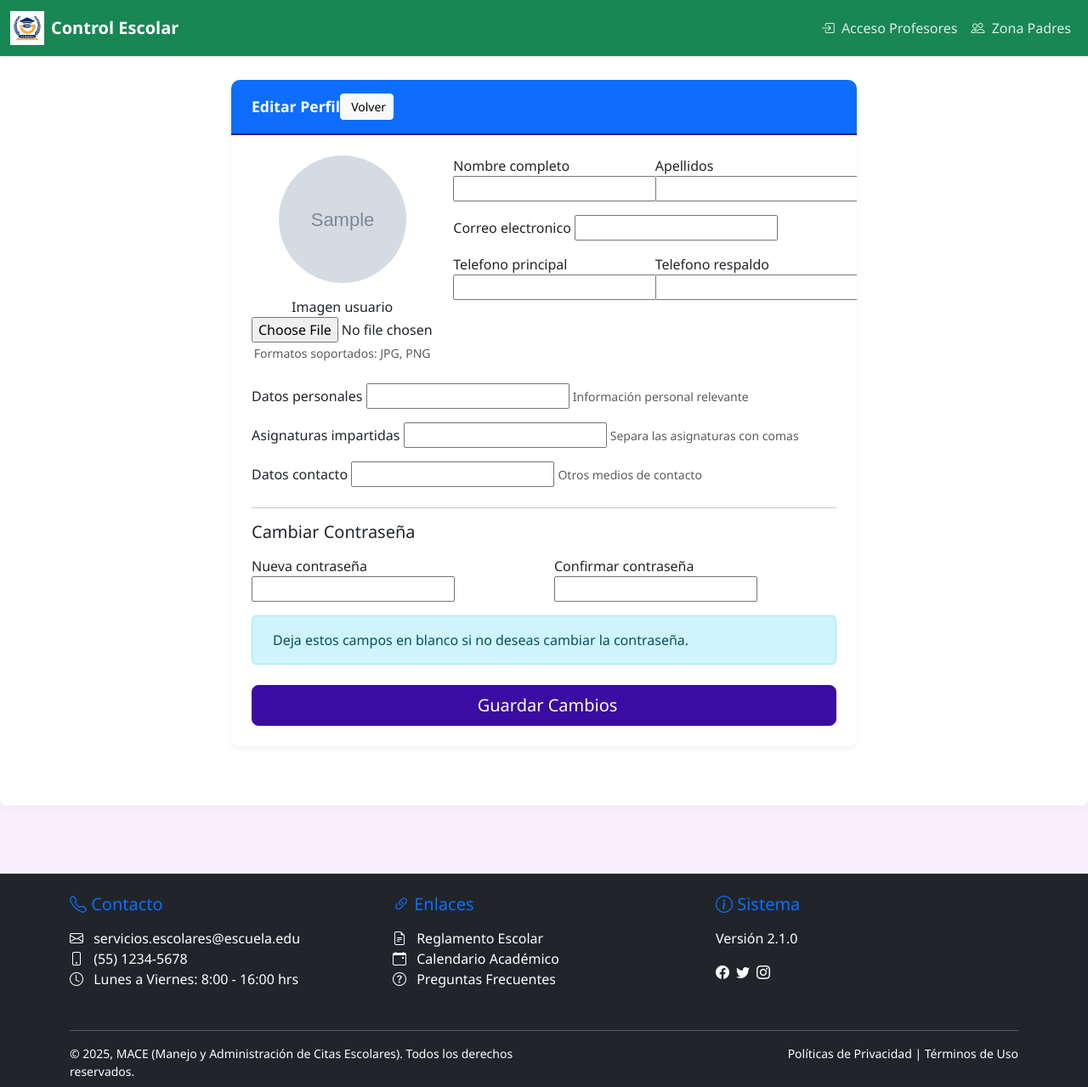
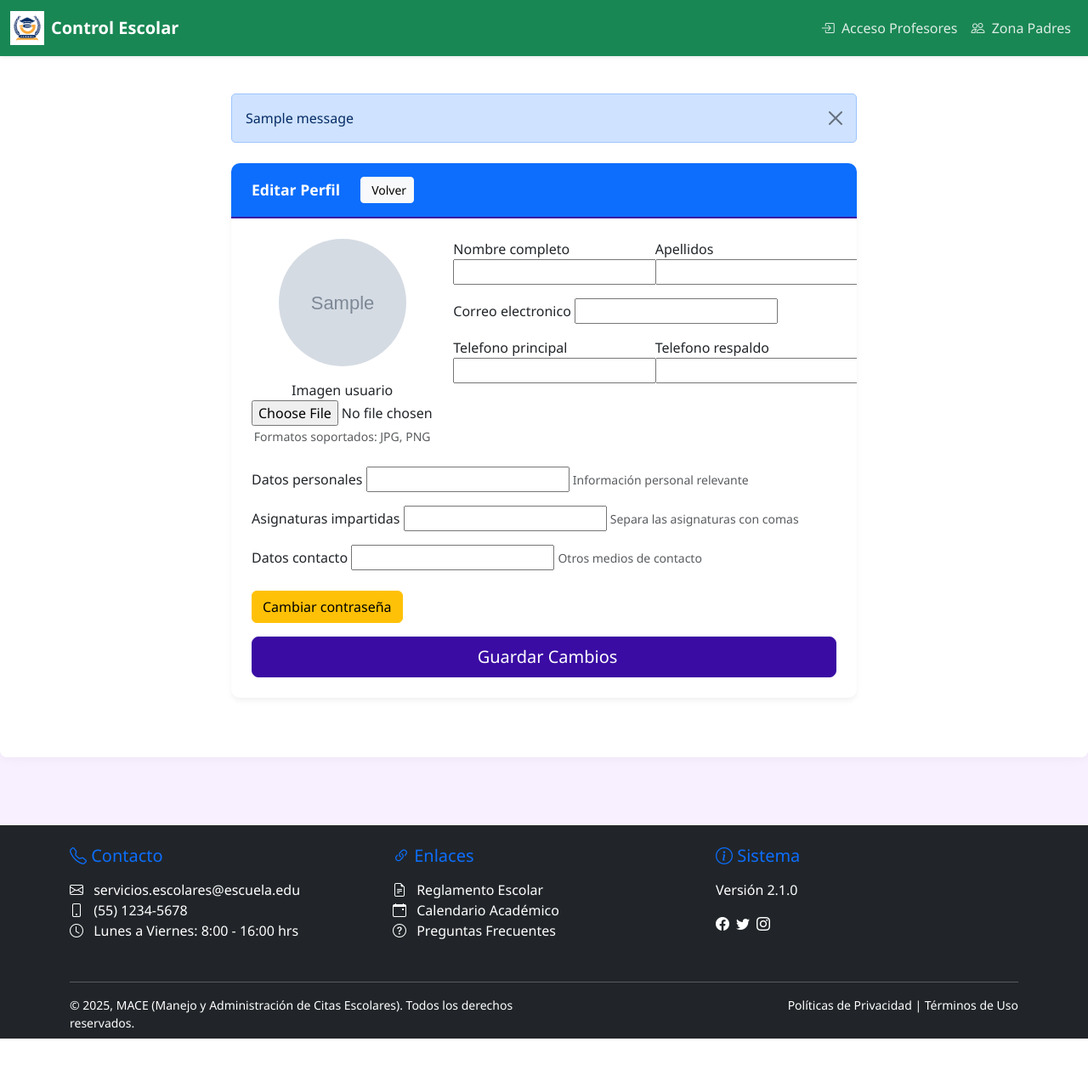
Before and after one commit to Emix235/MACE, a Django app: template templates/profesores/editar_perfil.html in a window 1280 px wide. Shown: the whole page at 85% size. After the commit the page ends 1222 px from the top, so only its background shows below. Run offline with Django 3.2, Linux system fonts and the light colour scheme; the template is opened without the code that fills it: most values are stand-ins (such as "Sample title", 1, 10 or a date in 2020); grey boxes marked "Sample" are stand-in pictures; one stand-in notice (Sample message) is shown; form fields are guessed from the names that the template uses.

Commit message:
first commit

```diff
--- a/notificaciones/models.py
+++ b/notificaciones/models.py
@@ -27,6 +27,8 @@ class Notification(models.Model):
         # Notificaciones para Profesores
         'profesor_cita_creada': ('profesores:panel_citas', 'Tienes una nueva cita', 'profesor'),
         'profesor_cita_modificada': ('citas:cancelar_cita', 'Cambio en tu cita', 'profesor'),
+        'profesor_cita_reprogramada': ('profesores:historial_citas', 'Cita reprogramada para profesor', 'profesor'),
+        'cita_reprogramada': ('profesores:historial_citas', 'Cita reprogramada para padre', 'padre'),
         'profesor_cita_cancelada': ('citas:cancelar_cita', 'Cita cancelada', 'profesor'),
         'profesor_feedback_pendiente': ('feedback:responder', 'Feedback pendiente', 'profesor'),
         'profesor_cita_proxima': ('citas:cancelar_cita', 'Recordatorio de cita', 'profesor'),
--- a/profesores/urls.py
+++ b/profesores/urls.py
@@ -58,3 +58,6 @@ urlpatterns = [
     # APIS
     path('api/profesor/eventos/', views.api_eventos_profesor, name='api_eventos_profesor'),
 ]
+
+if settings.DEBUG:
+    urlpatterns += static(settings.MEDIA_URL, document_root=settings.MEDIA_ROOT)
--- a/profesores/views.py
+++ b/profesores/views.py
@@ -371,7 +371,6 @@ def editar_perfil_view(request):
     if not request.session.get('credenciales_profesor'):
         messages.warning(request, 'Debes iniciar sesión primero')
         return redirect('profesores:login_profesor')
-
     try:
         # Obtener el profesor actual
         profesor = Profesor.objects.get(id=request.session['credenciales_profesor']['id'])
--- a/templates/profesores/editar_perfil.html
+++ b/templates/profesores/editar_perfil.html
@@ -3,10 +3,22 @@
 {% block content %}
     <div class="container mt-4">
         <div class="row justify-content-center">
+
             <div class="col-md-8">
+                {% if messages %}
+                    <div class="container mt-3 ps-0 pe-0"> <!-- Bootstrap 5 -->
+                        {% for message in messages %}
+                            <div class="alert alert-primary alert-dismissible fade show" role="alert">
+                                {{ message }}
+                                <button type="button" class="btn-close" data-bs-dismiss="alert"
+                                        aria-label="Cerrar"></button>
+                            </div>
+                        {% endfor %}
+                    </div>
+                {% endif %}
                 <div class="card">
                     <div class="card-header bg-primary text-white">
-                        <div class="d-flex justify-content-between align-items-center">
+                        <div class="d-flex justify-content-between align-items-center gap-4">
                             <h5>Editar Perfil</h5>
                             <a href="{% url 'profesores:configuracion_profesor' %}" class="btn btn-sm btn-light">
                                 <i class="fas fa-arrow-left me-1"></i> Volver
@@ -116,26 +128,21 @@
                                 <small class="form-text text-muted">Otros medios de contacto</small>
                             </div>
 
-                            <hr>
+                            <button type="button" id="btnCambiarPassword" class="btn btn-warning mb-3">
+                                Cambiar contraseña
+                            </button>
 
-                            <h5 class="mb-3">Cambiar Contraseña</h5>
-                            <div class="row">
-                                <div class="col-md-6">
-                                    <div class="form-group mb-3">
+                            <div id="passwordFields" style="display:none;">
+                                <div class="row">
+                                    <div class="col-md-6">
                                         {{ form.nueva_contraseña.label_tag }}
                                         {{ form.nueva_contraseña }}
                                     </div>
-                                </div>
-                                <div class="col-md-6">
-                                    <div class="form-group mb-3">
+                                    <div class="col-md-6">
                                         {{ form.confirmar_contraseña.label_tag }}
                                         {{ form.confirmar_contraseña }}
                                     </div>
                                 </div>
-                            </div>
-                            <div class="alert alert-info">
-                                <i class="fas fa-info-circle me-2"></i>
-                                Deja estos campos en blanco si no deseas cambiar la contraseña.
                             </div>
 
                             <div class="d-grid gap-2">
@@ -172,19 +179,8 @@
         });
     </script>
     <script>
-        document.addEventListener('DOMContentLoaded', function () {
-            const form = document.querySelector('form');
-
-            form.addEventListener('submit', function () {
-                const nuevaContraseña = document.querySelector('#id_nueva_contraseña');
-                const confirmarContraseña = document.querySelector('#id_confirmar_contraseña');
-
-                // Si el usuario no tocó los campos, los limpiamos antes de enviar
-                if (nuevaContraseña.value === '' && confirmarContraseña.value === '') {
-                    nuevaContraseña.value = '';
-                    confirmarContraseña.value = '';
-                }
-            });
+        document.getElementById('btnCambiarPassword').addEventListener('click', function () {
+            document.getElementById('passwordFields').style.display = 'block';
         });
     </script>
 {% endblock %}
```
Also changed, not shown: profesores/forms.py (+8 -7 lines), profesores/models.py (+19 -16 lines), db.sqlite3, media/users/profesores/1/33ad9117a5d943798acec9e93ee6affc.png (added), media/users/profesores/1/bd7ae00720b04981b1dc0c001a007f4d.jpg, media/users/profesores/None/201264f3d3d149b0b4283a4072a65e78.jpg (deleted), media/users/profesores/default.png (added).
